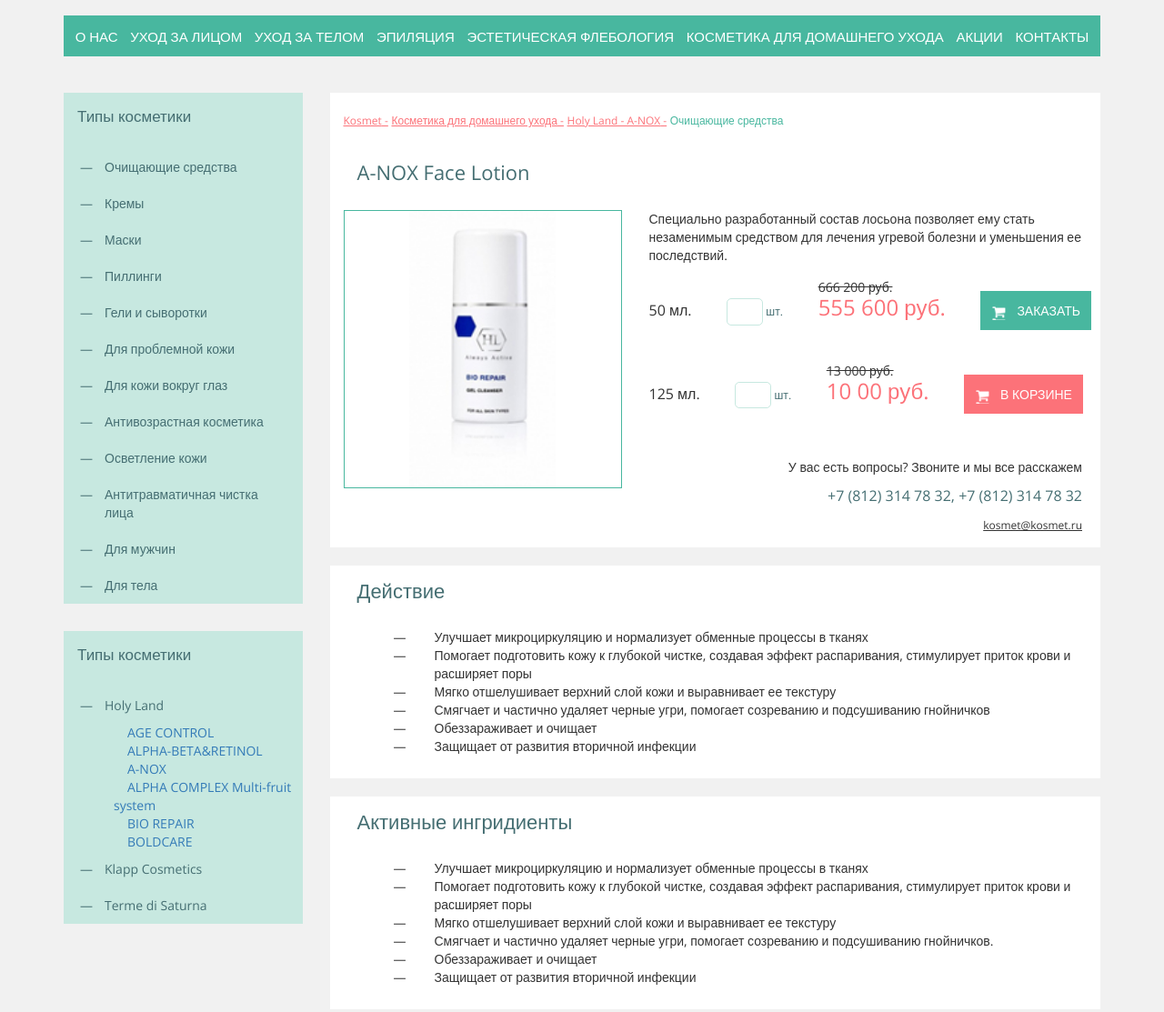
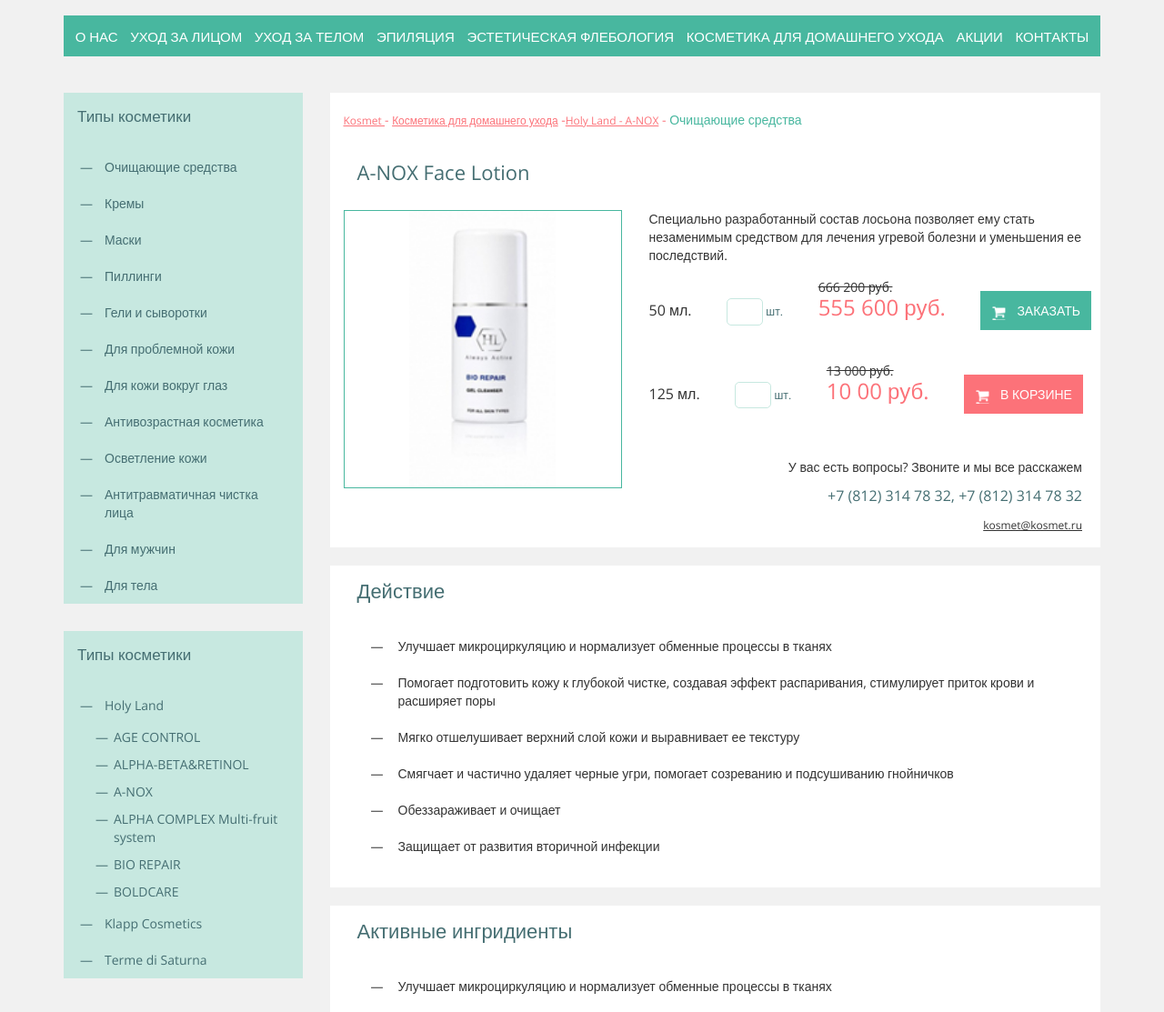
Before and after one commit to irnbru-dev/_kosmet, a website: page src/product-page.html in a window 1280 px wide. Shown: the part 133-1246 px from the top of the page at 91% size. Drawn offline with nearby package versions, Linux system fonts and the light colour scheme; files that its build step writes are made by us from their sources.

Commit message:
fix breadcrumbs

```diff
--- a/gulpfile.js
+++ b/gulpfile.js
@@ -189,8 +189,8 @@
     // startPath: 'index.html',
     // startPath: 'catalog-home.html',
     // startPath: 'face-care.html',
-    startPath: 'product-page.html',
-    // startPath: 'contacts.html',                                // файл, который буде открываться в браузере при старте сервера
+    // startPath: 'product-page.html',
+    startPath: 'contacts.html',                                // файл, который буде открываться в браузере при старте сервера
     // open: false                                          // возможно, каждый раз стартовать сервер не нужно...
   });
 
--- a/src/less/blocks/breadcrumbs.less
+++ b/src/less/blocks/breadcrumbs.less
@@ -2,14 +2,17 @@
 	margin-top: 20px;
 	padding-top: 20px;
 
+	&__list {
+		padding-left: 0;
+	}
+
 	&__item {
-		text-decoration: underline;
-		color: @pink;
-		font-size: 0.857em;
-		line-height: 1.429em;
+		display: inline-block;
 		&:after {
+			text-decoration: none;
 			position: relative;
-			content: ' -';
+			color: @pink;
+			content: ' - ';
 		}
 		&--active {
 			color: @green;
@@ -19,4 +22,23 @@
 			}
 		}
 	}
+
+	&__link {
+		text-decoration: underline;
+		color: @pink;
+		font-size: 0.857em;
+		line-height: 1.429em;
+		// &:after {
+		// 	text-decoration: none;
+		// 	position: relative;
+		// 	content: ' - ';
+		// }
+		// &--active {
+		// 	color: @green;
+		// 	text-decoration: none;
+		// 	&:after {
+		// 		display: none;
+		// 	}
+		// }
+	}
 }
--- a/src/less/blocks/product.less
+++ b/src/less/blocks/product.less
@@ -57,6 +57,14 @@
 		}
 	}
 
+	&__list {
+		padding-left: 0;
+	}
+
+	&__item {
+		padding: 10px 0;
+	}
+
 	&__item, &__txt {
 		color: @grey;
 		display: block;
@@ -66,7 +74,7 @@
 		&--marked:before {
 			content:  "— ";
     		position: absolute;
-    		left: 15px;
+    		left: 30px;
 		}
 		&--shifted {
 			padding-left: 110px;
--- a/src/less/blocks/sidebar.less
+++ b/src/less/blocks/sidebar.less
@@ -33,8 +33,15 @@
 
 	&__sublink {
 		color: @dark-green;
-		padding: 10px 0;
+		padding: 5px 0;
 		text-decoration: none;
+		display: block;
+		position: relative;
+		&:before {
+			content:  "—";
+    		position: absolute;
+    		left: -20px;
+		}
 		&:hover {
 			text-decoration: none;
 			color: @pink;
--- a/src/product-page.html
+++ b/src/product-page.html
@@ -101,12 +101,12 @@
 						<h3 class="sidebar__title">Типы косметики</h3>
 						<li class="sidebar__link sidebar__link--marked"><a href="#">Holy Land</a></li>
 						<ul class="sidebar__sublist">
-							<li class="sidebar__subitem sidebar__item--marked"><a  class="sidebar__link" href="#">AGE CONTROL</a></li>
-							<li class="sidebar__subitem sidebar__item--marked"><a  class="sidebar__link" href="#">ALPHA-BETA&RETINOL</a></li>
-							<li class="sidebar__subitem sidebar__item--marked"><a  class="sidebar__link" href="#">A-NOX</a></li>
-							<li class="sidebar__subitem sidebar__item--marked"><a  class="sidebar__link" href="#">ALPHA COMPLEX Multi-fruit system</a></li>
-							<li class="sidebar__subitem sidebar__item--marked"><a  class="sidebar__link" href="#">BIO REPAIR</a></li>
-							<li class="sidebar__subitem sidebar__item--marked"><a  class="sidebar__link" href="#">BOLDCARE</a></li>
+							<li class="sidebar__subitem sidebar__item--marked"><a class="sidebar__sublink" href="#">AGE CONTROL</a></li>
+							<li class="sidebar__subitem sidebar__item--marked"><a class="sidebar__sublink" href="#">ALPHA-BETA&RETINOL</a></li>
+							<li class="sidebar__subitem sidebar__item--marked"><a class="sidebar__sublink" href="#">A-NOX</a></li>
+							<li class="sidebar__subitem sidebar__item--marked"><a class="sidebar__sublink" href="#">ALPHA COMPLEX Multi-fruit system</a></li>
+							<li class="sidebar__subitem sidebar__item--marked"><a class="sidebar__sublink" href="#">BIO REPAIR</a></li>
+							<li class="sidebar__subitem sidebar__item--marked"><a class="sidebar__sublink" href="#">BOLDCARE</a></li>
 						</ul>
 						<li class="sidebar__link sidebar__link--marked"><a href="#">Klapp Cosmetics</a></li>
 						<li class="sidebar__link sidebar__link--marked"><a href="#">Terme di Saturna</a></li>
@@ -120,10 +120,12 @@
 <section class="product__description">
 	<div class="product__inner">
 		<nav class="breadcrumbs">
-			<a class="breadcrumbs__item" href="#">Kosmet</a>
-			<a class="breadcrumbs__item" href="#">Косметика для домашнего ухода</a>
-			<a class="breadcrumbs__item" href="#">Holy Land - A-NOX</a>
-			<a class="breadcrumbs__item breadcrumbs__item--active" href="#">Очищающие средства</a>
+			<ul  class="breadcrumbs__list">
+				<li class="breadcrumbs__item"><a class="breadcrumbs__link" href="#">Kosmet </a></li>
+				<li class="breadcrumbs__item"><a class="breadcrumbs__link" href="#">Косметика для домашнего ухода</a></a>
+				<li class="breadcrumbs__item"><a class="breadcrumbs__link" href="#">Holy Land - A-NOX</a></li>
+				<li class="breadcrumbs__item breadcrumbs__item--active"><span class="breadcrumbs__link--active" href="#">Очищающие средства</span>
+			</ul>
 		</nav>
 
 		<h1 class="product__title">A-NOX Face Lotion</h1>
```
Also changed, not shown: src/catalog-home.html (+4 -2 lines), src/contacts.html (+4 -2 lines), src/face-care.html (+6 -4 lines), build/catalog-home.html, build/contacts.html, build/css/style.css, build/face-care.html, build/product-page.html, 1 other file.
